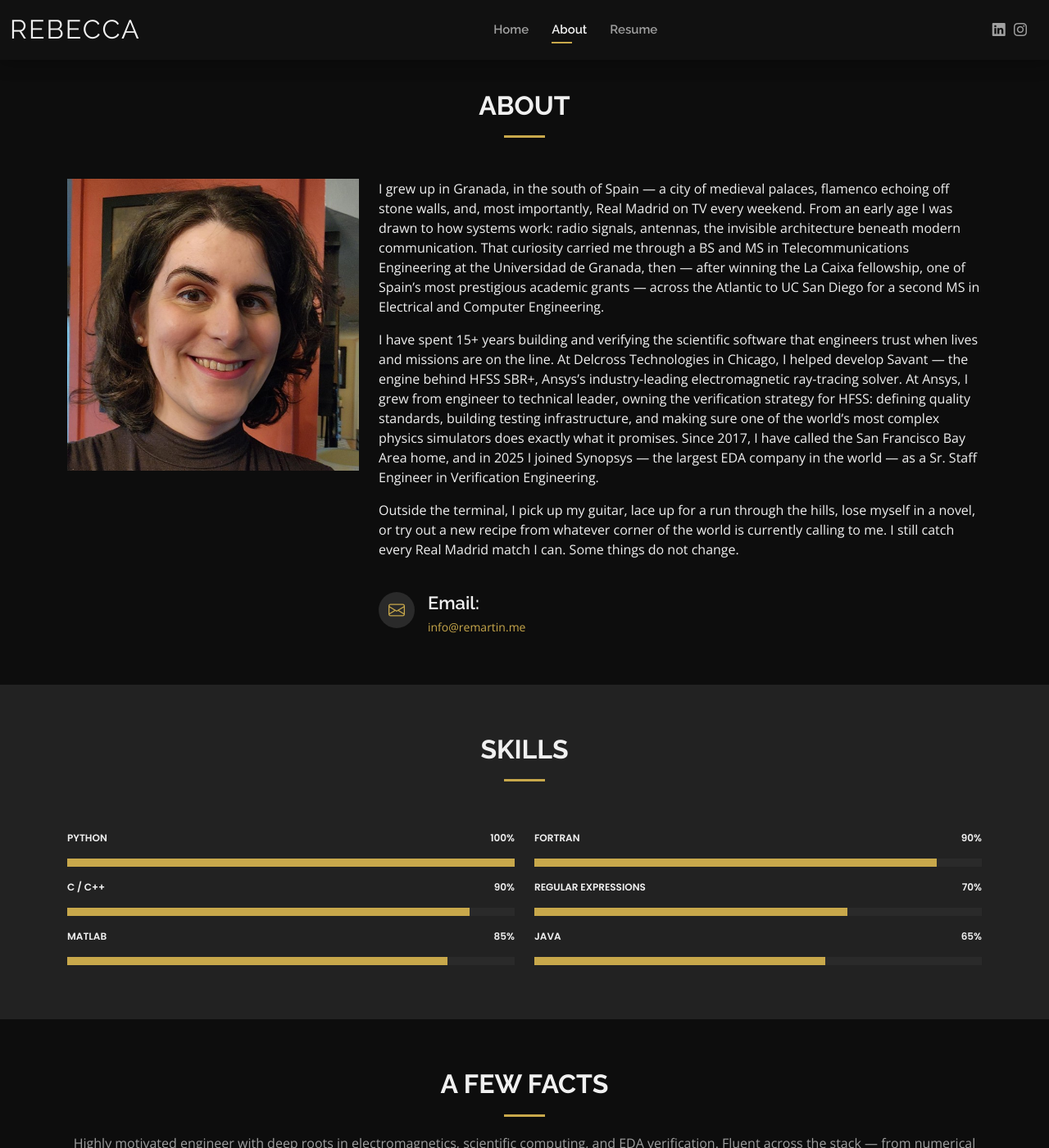
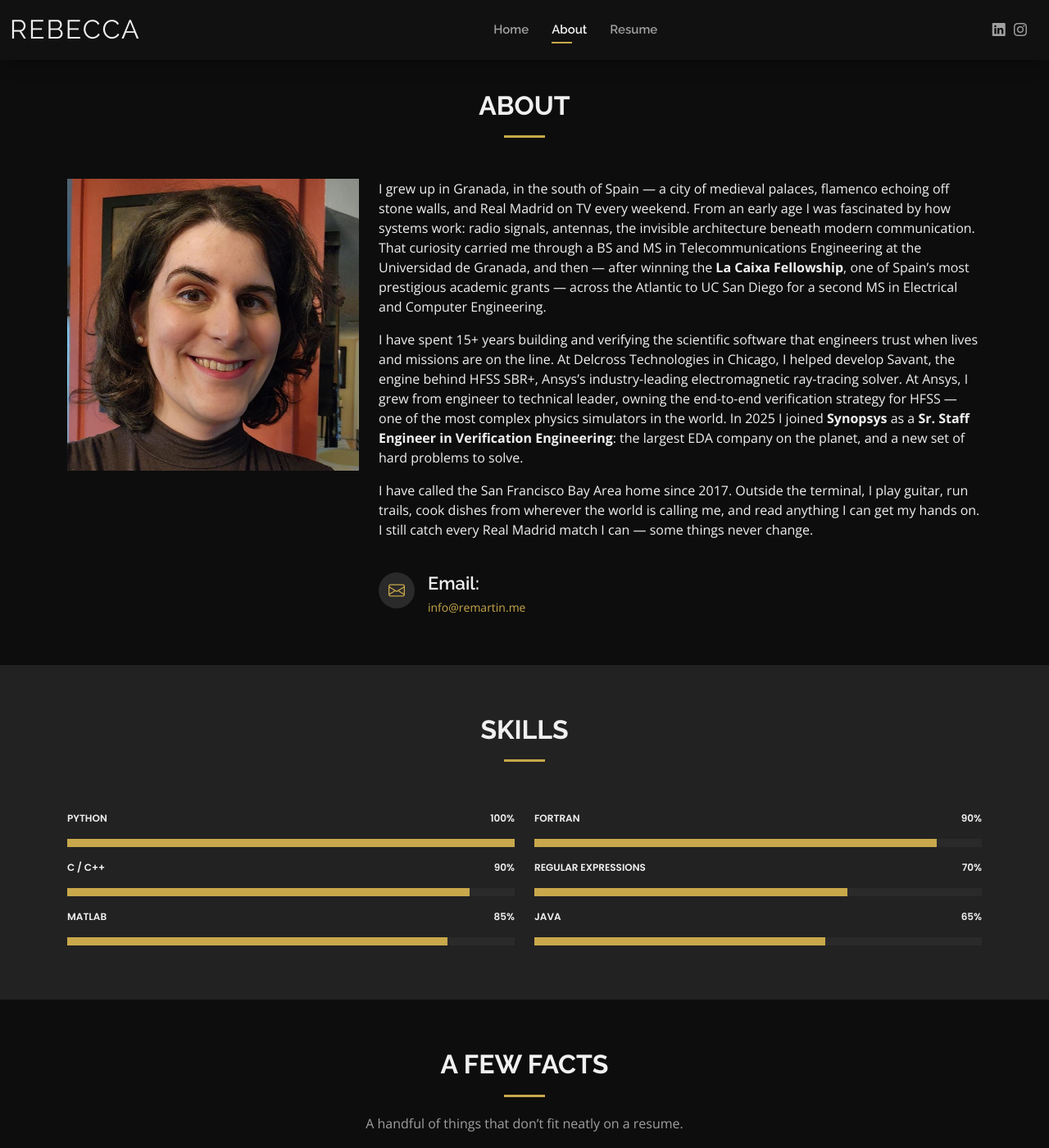
Before and after one commit to respmartin/respmartin.github.io, a Jekyll site: the page built from about.html, in a window 1280 px wide and 1400 px high. Shown: the whole window at 82% size. Built offline with Jekyll 4.4.1, drawn with Linux system fonts in a browser that asks for light colours; some of the changed text lies outside the part shown.

Commit message:
fix: restore Jekyll routing and enrich about/index content
- Remove permalink:pretty from _config.yml (was routing /about.html to
  /about/ causing 404s on nav links)
- Restore index.html to Jekyll layout format
- Simplify header.html nav links to absolute paths (no relative_url needed
  with empty baseurl)
- Rewrite about.html bio with richer narrative and personal facts section
  (guitar, running, Real Madrid, reading; La Caixa fellowship called out)

Co-Authored-By: Claude Sonnet 4.6 <noreply@anthropic.com>

```diff
--- a/_config.yml
+++ b/_config.yml
@@ -11,7 +11,6 @@ author:
   instagram: "https://www.instagram.com/beccaespm/"
 
 markdown: kramdown
-permalink: pretty
 
 exclude:
   - Gemfile
--- a/_includes/header.html
+++ b/_includes/header.html
@@ -2,22 +2,22 @@
   <div class="container-fluid d-flex justify-content-between align-items-center">
 
     <h1 class="logo me-auto me-lg-0">
-      <a href="{{ '/' | relative_url }}">{{ site.author.display_name }}</a>
+      <a href="/index.html">{{ site.author.display_name }}</a>
     </h1>
 
     <nav id="navbar" class="navbar order-last order-lg-0">
       <ul>
         <li>
           <a class="{% if page.url == '/' or page.url == '/index.html' %}active{% endif %}"
-             href="{{ '/' | relative_url }}">Home</a>
+             href="/index.html">Home</a>
         </li>
         <li>
           <a class="{% if page.url contains 'about' %}active{% endif %}"
-             href="{{ '/about.html' | relative_url }}">About</a>
+             href="/about.html">About</a>
         </li>
         <li>
           <a class="{% if page.url contains 'resume' %}active{% endif %}"
-             href="{{ '/resume.html' | relative_url }}">Resume</a>
+             href="/resume.html">Resume</a>
         </li>
       </ul>
       <i class="bi bi-list mobile-nav-toggle"></i>
--- a/about.html
+++ b/about.html
@@ -16,14 +16,15 @@ description: "About Rebecca Espigares Martin — Sr. Staff Verification Engineer
 
       <div class="row">
         <div class="col-lg-4">
-          <img src="{{ '/assets/img/about.jpg' | relative_url }}" class="img-fluid" alt="Rebecca Espigares Martin">
+          <img src="/assets/img/about.jpg" class="img-fluid" alt="Rebecca Espigares Martin">
         </div>
         <div class="col-lg-8 pt-4 pt-lg-0 content">
-          <p>I grew up in Granada, in the south of Spain &mdash; a city of medieval palaces, flamenco echoing off stone walls, and, most importantly, Real Madrid on TV every weekend. From an early age I was drawn to how systems work: radio signals, antennas, the invisible architecture beneath modern communication. That curiosity carried me through a BS and MS in Telecommunications Engineering at the Universidad de Granada, then &mdash; after winning the La Caixa fellowship, one of Spain&rsquo;s most prestigious academic grants &mdash; across the Atlantic to UC San Diego for a second MS in Electrical and Computer Engineering.</p>
 
-          <p>I have spent 15+ years building and verifying the scientific software that engineers trust when lives and missions are on the line. At Delcross Technologies in Chicago, I helped develop Savant &mdash; the engine behind HFSS SBR+, Ansys&rsquo;s industry-leading electromagnetic ray-tracing solver. At Ansys, I grew from engineer to technical leader, owning the verification strategy for HFSS: defining quality standards, building testing infrastructure, and making sure one of the world&rsquo;s most complex physics simulators does exactly what it promises. Since 2017, I have called the San Francisco Bay Area home, and in 2025 I joined Synopsys &mdash; the largest EDA company in the world &mdash; as a Sr. Staff Engineer in Verification Engineering.</p>
+          <p>I grew up in Granada, in the south of Spain &mdash; a city of medieval palaces, flamenco echoing off stone walls, and Real Madrid on TV every weekend. From an early age I was fascinated by how systems work: radio signals, antennas, the invisible architecture beneath modern communication. That curiosity carried me through a BS and MS in Telecommunications Engineering at the Universidad de Granada, and then &mdash; after winning the <strong>La Caixa Fellowship</strong>, one of Spain&rsquo;s most prestigious academic grants &mdash; across the Atlantic to UC San Diego for a second MS in Electrical and Computer Engineering.</p>
 
-          <p>Outside the terminal, I pick up my guitar, lace up for a run through the hills, lose myself in a novel, or try out a new recipe from whatever corner of the world is currently calling to me. I still catch every Real Madrid match I can. Some things do not change.</p>
+          <p>I have spent 15+ years building and verifying the scientific software that engineers trust when lives and missions are on the line. At Delcross Technologies in Chicago, I helped develop Savant, the engine behind HFSS SBR+, Ansys&rsquo;s industry-leading electromagnetic ray-tracing solver. At Ansys, I grew from engineer to technical leader, owning the end-to-end verification strategy for HFSS &mdash; one of the most complex physics simulators in the world. In 2025 I joined <strong>Synopsys</strong> as a <strong>Sr. Staff Engineer in Verification Engineering</strong>: the largest EDA company on the planet, and a new set of hard problems to solve.</p>
+
+          <p>I have called the San Francisco Bay Area home since 2017. Outside the terminal, I play guitar, run trails, cook dishes from wherever the world is calling me, and read anything I can get my hands on. I still catch every Real Madrid match I can &mdash; some things never change.</p>
 
           <div class="info">
             <div class="email">
@@ -32,6 +33,7 @@ description: "About Rebecca Espigares Martin — Sr. Staff Verification Engineer
               <p><a href="mailto:info@remartin.me">info@remartin.me</a></p>
             </div>
           </div>
+
         </div>
       </div>
 
@@ -109,7 +111,46 @@ description: "About Rebecca Espigares Martin — Sr. Staff Verification Engineer
 
       <div class="section-title">
         <h2>A Few Facts</h2>
-        <p>Highly motivated engineer with deep roots in electromagnetics, scientific computing, and EDA verification. Fluent across the stack &mdash; from numerical methods and parallel programming (OpenMP, MPI, CUDA) to large-scale test infrastructure and quality strategy. Quick to adapt, rigorous by nature, and always interested in learning what comes next.</p>
+        <p>A handful of things that don&rsquo;t fit neatly on a resume.</p>
+      </div>
+
+      <div class="row">
+        <div class="col-lg-3 col-md-6 d-md-flex align-items-md-stretch">
+          <div class="count-box">
+            <i class="bi bi-building" style="font-size:36px; color:#C8A84B; display:block; margin-bottom:10px;"></i>
+            <strong style="font-size:24px; color:#C8A84B;">2</strong>
+            <p style="color:#A0A0A0;">Countries lived in (Spain &amp; USA)</p>
+          </div>
+        </div>
+        <div class="col-lg-3 col-md-6 d-md-flex align-items-md-stretch">
+          <div class="count-box">
+            <i class="bi bi-music-note-beamed" style="font-size:36px; color:#C8A84B; display:block; margin-bottom:10px;"></i>
+            <strong style="font-size:24px; color:#C8A84B;">Guitar</strong>
+            <p style="color:#A0A0A0;">Player &mdash; acoustic, always learning</p>
+          </div>
+        </div>
+        <div class="col-lg-3 col-md-6 d-md-flex align-items-md-stretch">
+          <div class="count-box">
+            <i class="bi bi-trophy" style="font-size:36px; color:#C8A84B; display:block; margin-bottom:10px;"></i>
+            <strong style="font-size:24px; color:#C8A84B;">Hala Madrid</strong>
+            <p style="color:#A0A0A0;">Real Madrid supporter since birth</p>
+          </div>
+        </div>
+        <div class="col-lg-3 col-md-6 d-md-flex align-items-md-stretch">
+          <div class="count-box">
+            <i class="bi bi-book" style="font-size:36px; color:#C8A84B; display:block; margin-bottom:10px;"></i>
+            <strong style="font-size:24px; color:#C8A84B;">Reader</strong>
+            <p style="color:#A0A0A0;">Always mid-book, usually two at once</p>
+          </div>
+        </div>
+      </div>
+
+      <div class="row mt-4">
+        <div class="col-12">
+          <p style="color:#A0A0A0; text-align:center; font-style:italic;">
+            Fluent in Python, C++, Fortran, and Andalusian Spanish. Experienced in parallel computing (OpenMP, MPI, CUDA) and large-scale test infrastructure. Fast learner, slow cooker, trail runner.
+          </p>
+        </div>
       </div>
 
     </div>
@@ -128,13 +169,13 @@ description: "About Rebecca Espigares Martin — Sr. Staff Verification Engineer
 
           <div class="swiper-slide">
             <div class="testimonial-item">
-              <img src="{{ '/assets/img/testimonials/jj-merelo.jpeg' | relative_url }}" class="testimonial-img" alt="">
+              <img src="/assets/img/testimonials/jj-merelo.jpeg" class="testimonial-img" alt="">
               <h3>Juan J. Merelo</h3>
-              <h4>Professor</h4>
+              <h4>Professor, Universidad de Granada</h4>
               <p>
                 <i class="bx bxs-quote-alt-left quote-icon-left"></i>
                 She was part of the class I gave at Telecommunications Eng. in Granada, and that year she was
-                one of the most outstanding students; she even helped me to prepare the syllabus beforehand.
+                one of the most outstanding students; she even helped me prepare the syllabus beforehand.
                 I have no problem endorsing her.
                 <i class="bx bxs-quote-alt-right quote-icon-right"></i>
               </p>
@@ -143,7 +184,7 @@ description: "About Rebecca Espigares Martin — Sr. Staff Verification Engineer
 
           <div class="swiper-slide">
             <div class="testimonial-item">
-              <img src="{{ '/assets/img/testimonials/fj-aparicio.jpeg' | relative_url }}" class="testimonial-img" alt="">
+              <img src="/assets/img/testimonials/fj-aparicio.jpeg" class="testimonial-img" alt="">
               <h3>Fernando Jover Aparicio</h3>
               <h4>Smart Cities Executive Advisor</h4>
               <p>
@@ -158,15 +200,14 @@ description: "About Rebecca Espigares Martin — Sr. Staff Verification Engineer
 
           <div class="swiper-slide">
             <div class="testimonial-item">
-              <img src="{{ '/assets/img/testimonials/j-owens.jpeg' | relative_url }}" class="testimonial-img" alt="">
+              <img src="/assets/img/testimonials/j-owens.jpeg" class="testimonial-img" alt="">
               <h3>John Owens</h3>
               <h4>Professor, UC Davis</h4>
               <p>
                 <i class="bx bxs-quote-alt-left quote-icon-left"></i>
                 I enjoyed teaching Rebecca in two undergraduate courses, Computer Architecture and
                 Parallel Architecture. She had an excellent academic record in both classes and was
-                an eager and informed participant in class as well. I am confident that
-                she&rsquo;ll find success at whatever she tackles next!
+                an eager and informed participant. I am confident she&rsquo;ll find success at whatever she tackles next.
                 <i class="bx bxs-quote-alt-right quote-icon-right"></i>
               </p>
             </div>
@@ -174,14 +215,14 @@ description: "About Rebecca Espigares Martin — Sr. Staff Verification Engineer
 
           <div class="swiper-slide">
             <div class="testimonial-item">
-              <img src="{{ '/assets/img/testimonials/c-mallet.jpeg' | relative_url }}" class="testimonial-img" alt="">
+              <img src="/assets/img/testimonials/c-mallet.jpeg" class="testimonial-img" alt="">
               <h3>Colin Mallet</h3>
               <h4>ICT for Smart Energy and Internet of Things</h4>
               <p>
                 <i class="bx bxs-quote-alt-left quote-icon-left"></i>
                 Rebecca worked for my company on an assignment to the BT Mobility Research Centre.
-                She worked hard and enthusiastically on her project which the customer was very
-                pleased with. I wish her luck with future assignments.
+                She worked hard and enthusiastically on her project, which the customer was very pleased with.
+                I wish her luck with future assignments.
                 <i class="bx bxs-quote-alt-right quote-icon-right"></i>
               </p>
             </div>
@@ -189,15 +230,15 @@ description: "About Rebecca Espigares Martin — Sr. Staff Verification Engineer
 
           <div class="swiper-slide">
             <div class="testimonial-item">
-              <img src="{{ '/assets/img/testimonials/a-garcia.jpeg' | relative_url }}" class="testimonial-img" alt="">
+              <img src="/assets/img/testimonials/a-garcia.jpeg" class="testimonial-img" alt="">
               <h3>Antonio Garcia</h3>
-              <h4>Professor</h4>
+              <h4>Professor, Universidad de Granada</h4>
               <p>
                 <i class="bx bxs-quote-alt-left quote-icon-left"></i>
                 Ms. Rebecca Martin distinguished herself as one of the most eminent students in her class,
-                obtaining maximum grades and always showing a positive attitude towards the courses and all
-                related activities. She opted to carry on advanced laboratory projects, cooperating with
-                classmates in the development of several digital systems and their implementation on FPGAs.
+                obtaining maximum grades and always showing a positive attitude. She opted to carry on advanced
+                laboratory projects, cooperating with classmates in developing several digital systems and their
+                implementation on FPGAs.
                 <i class="bx bxs-quote-alt-right quote-icon-right"></i>
               </p>
             </div>
--- a/index.html
+++ b/index.html
@@ -9,6 +9,6 @@ description: "Sr. Staff Verification Engineer at Synopsys. Building the infrastr
   <div class="container d-flex flex-column align-items-center" data-aos="zoom-in" data-aos-delay="100">
     <h1>Rebecca Espigares Martin</h1>
     <h2>Sr. Staff Verification Engineer &mdash; Building the infrastructure that makes complex engineering software trustworthy.</h2>
-    <a href="{{ '/about.html' | relative_url }}" class="btn-about">About Me</a>
+    <a href="/about.html" class="btn-about">About Me</a>
   </div>
 </section><!-- End Hero -->
```
Also changed, not shown: other parts of about.html (+1 -0 lines).
